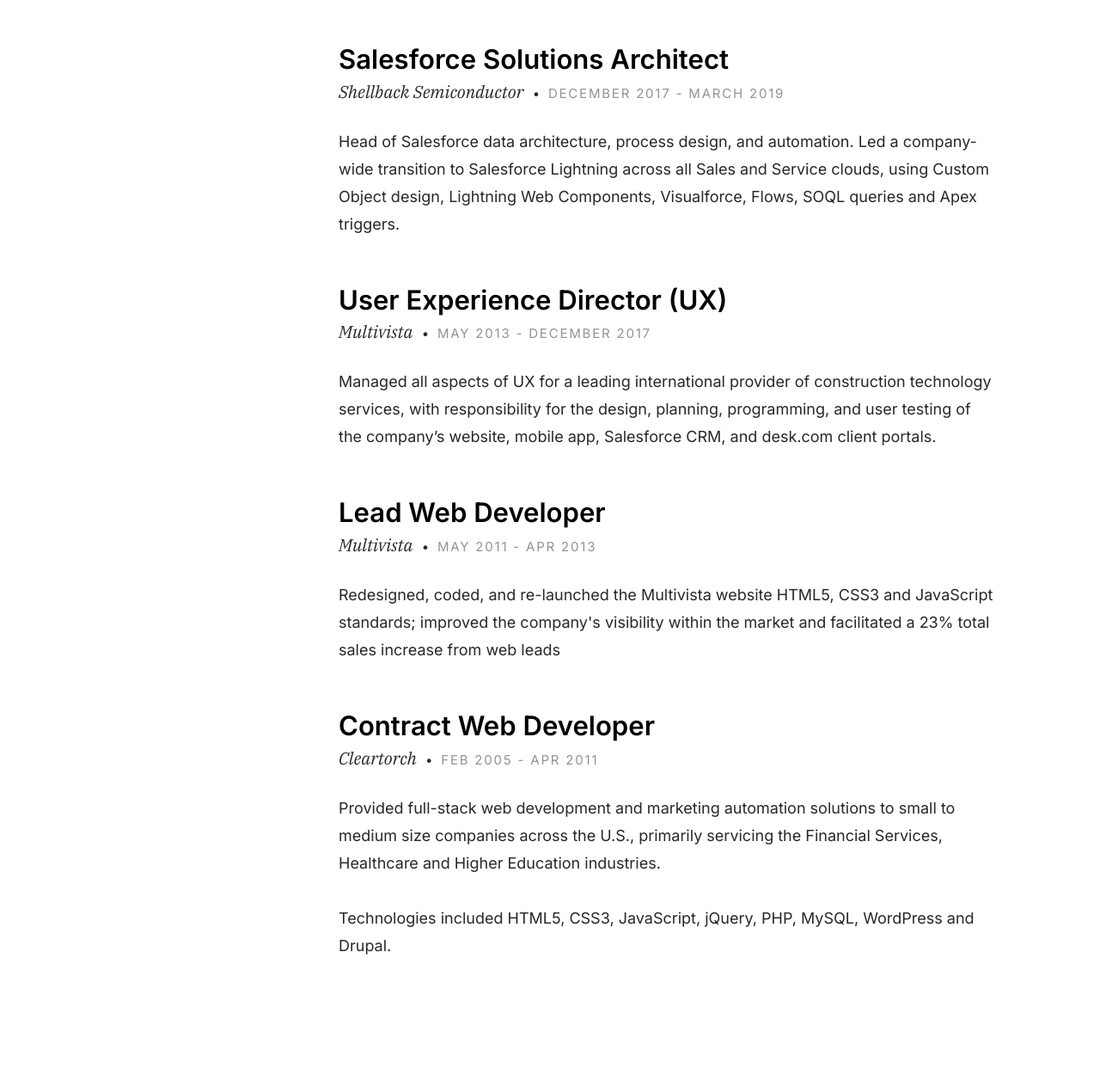
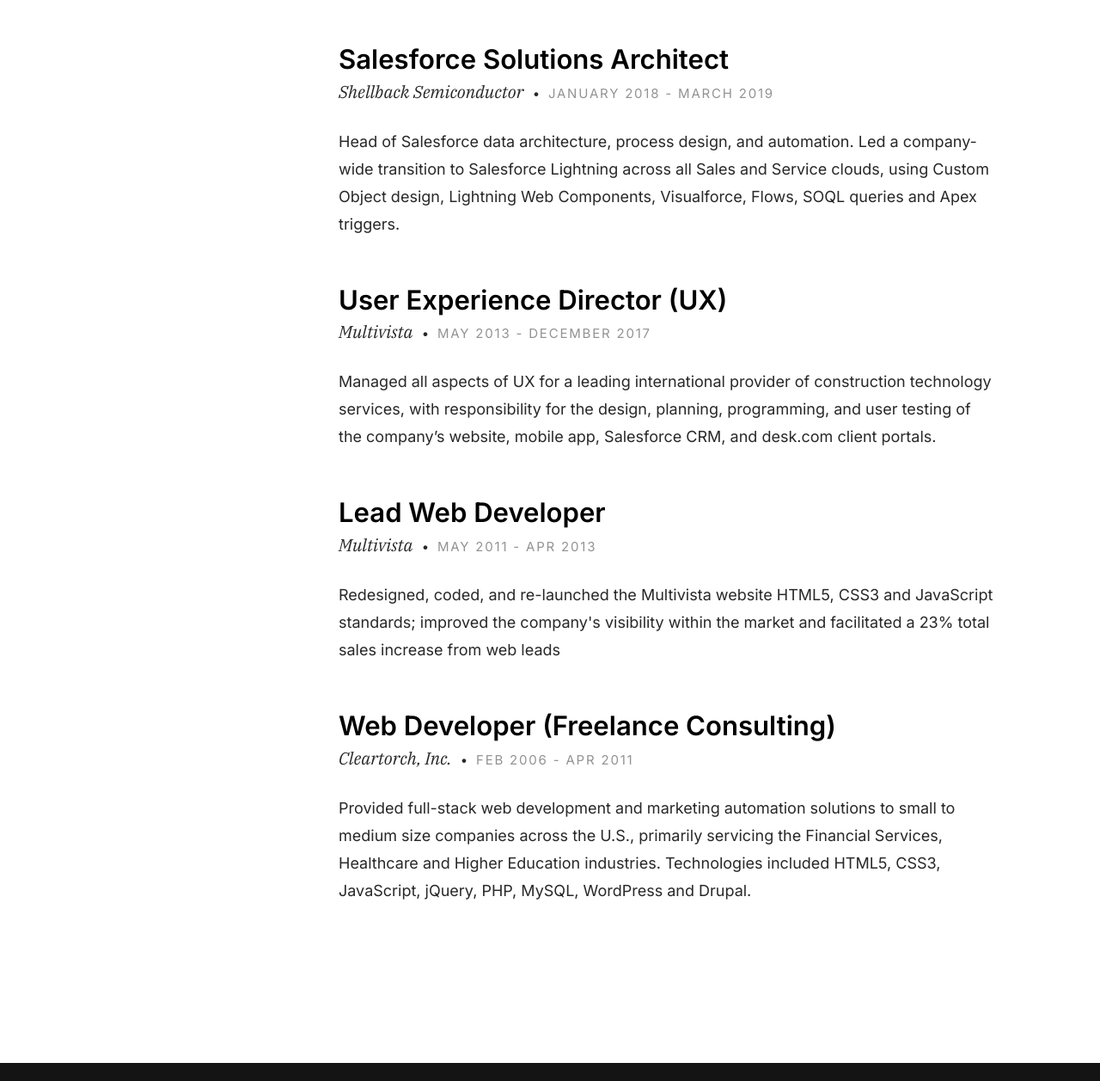
Before and after one commit to andrew-paschall/andrew-paschall.github.io, a plain HTML site: page index.html in a window 1280 px wide. Shown: the part 2523-3780 px from the top of the page at 86% size. Drawn offline with Linux system fonts and the light colour scheme.

Commit message:
Update index.html

```diff
--- a/index.html
+++ b/index.html
@@ -176,7 +176,7 @@
                         <p class="resume-block__header-meta">
                             <span>Shellback Semiconductor</span>
                             <span class="resume-block__header-date">
-                                December 2017 - March 2019
+                                January 2018 - March 2019
                             </span>
                         </p>
                     </div>
@@ -227,21 +227,17 @@
 				<div class="resume-block">
 
                     <div class="resume-block__header">
-                        <h4 class="h3">Contract Web Developer</h4>
+                        <h4 class="h3">Web Developer (Freelance Consulting)</h4>
                         <p class="resume-block__header-meta">
-                            <span>Cleartorch</span>
+                            <span>Cleartorch, Inc.</span>
                             <span class="resume-block__header-date">
-                                Feb 2005 - Apr 2011
+                                Feb 2006 - Apr 2011
                             </span>
                         </p>
                     </div>
 
                     <p>
-                    Provided full-stack web development and marketing automation solutions to small to medium size companies across the U.S., primarily servicing the Financial Services, Healthcare and Higher Education industries.
-                    </p>
-
-					<p>
-					Technologies included HTML5, CSS3, JavaScript, jQuery, PHP, MySQL, WordPress and Drupal.
+                    Provided full-stack web development and marketing automation solutions to small to medium size companies across the U.S., primarily servicing the Financial Services, Healthcare and Higher Education industries.  Technologies included HTML5, CSS3, JavaScript, jQuery, PHP, MySQL, WordPress and Drupal.
 					</p>
 
                 </div>
```
